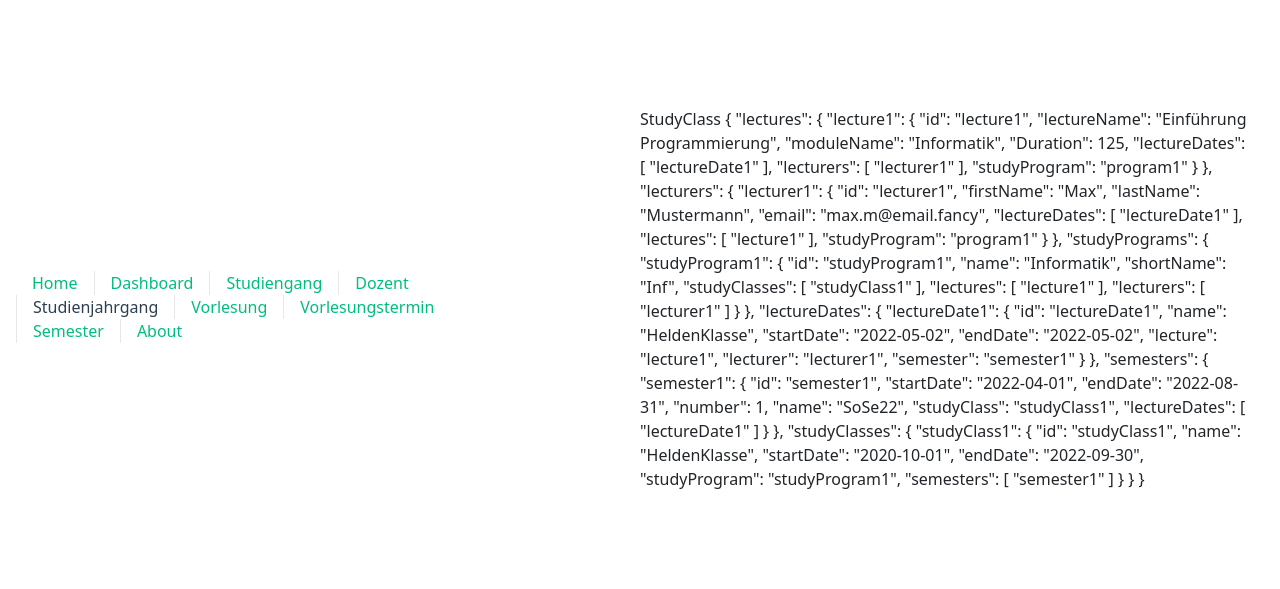
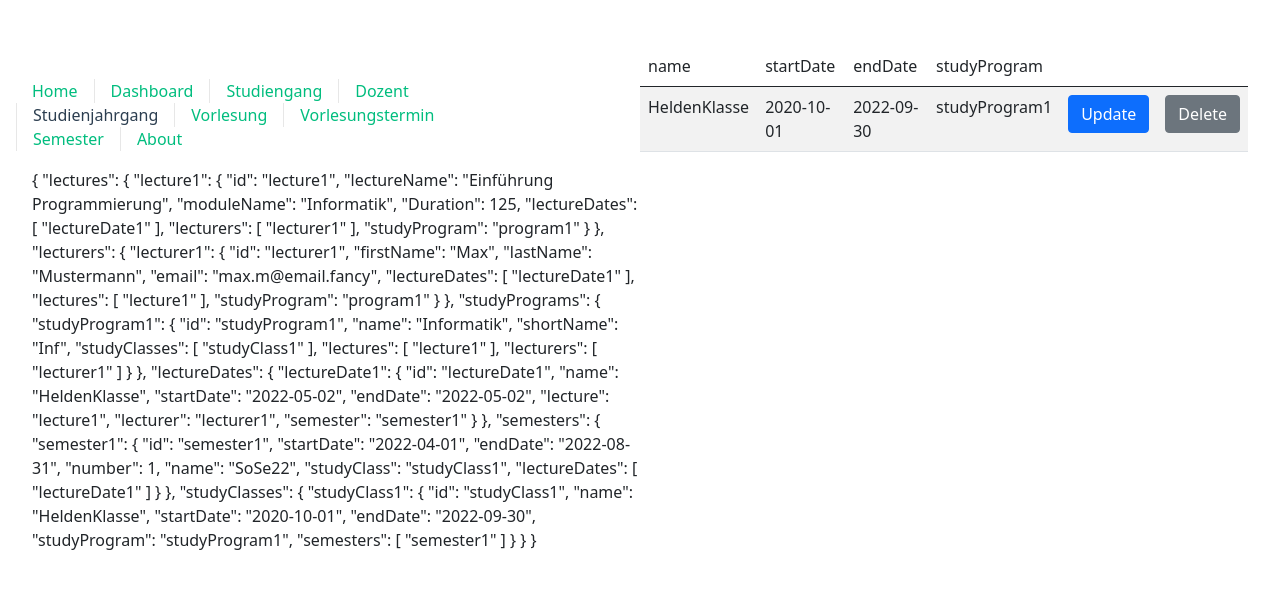
Before and after one commit to Koril94/vorlesungsplanung, a Vue app: page /studyClass in a window 1280 px wide. Shown: the part 101-690 px from the top of the page. Built offline with nearby package versions, Linux system fonts and the light colour scheme.

Commit message:
Added table views for every object

```diff
--- a/src/views/LectureView.vue
+++ b/src/views/LectureView.vue
@@ -1,7 +1,26 @@
-<template>Lecture</template>
+<template>
+<DataTable
+    @remove="removeLecture"
+    @update="updateLecture"
+    :data="data"
+    :columns="columns"
+  >
+  </DataTable>
+</template>
 <script>
 import { store } from "../store";
+import DataTable from "../components/DataTable.vue";
+
 export default {
   setup() {},
+  data() {
+    return {
+      data: store.lectures,
+      columns: ["lectureName", "moduleName", "Duration", "studyProgram"],
+    }
+  },
+  components: {
+    DataTable
+  }
 };
 </script>
--- a/src/views/LecturerView.vue
+++ b/src/views/LecturerView.vue
@@ -1,7 +1,26 @@
-<template>Lecturer</template>
+<template>
+<DataTable
+    @remove="removeLecturer"
+    @update="updateLecturer"
+    :data="data"
+    :columns="columns"
+  >
+  </DataTable>
+</template>
 <script>
 import { store } from "../store";
+import DataTable from "../components/DataTable.vue";
+
 export default {
   setup() {},
+  data() {
+    return {
+      data: store.lecturers,
+      columns: ["firstName", "lastName", "email", "studyProgram"],
+    }
+  },
+  components: {
+    DataTable
+  }
 };
 </script>
--- a/src/views/StudyClassView.vue
+++ b/src/views/StudyClassView.vue
@@ -1,7 +1,26 @@
-<template>StudyClass</template>
+<template>
+<DataTable
+    @remove="removeStudyClass"
+    @update="updateStudyClass"
+    :data="data"
+    :columns="columns"
+  >
+  </DataTable>
+</template>
 <script>
 import { store } from "../store";
+import DataTable from "../components/DataTable.vue";
+
 export default {
   setup() {},
+  data() {
+    return {
+      data: store.studyClasses,
+      columns: ["name", "startDate", "endDate", "studyProgram"],
+    }
+  },
+  components: {
+    DataTable
+  }
 };
 </script>
--- a/src/views/StudyProgramView.vue
+++ b/src/views/StudyProgramView.vue
@@ -1,7 +1,26 @@
-<template>StudyProgram</template>
+<template>
+<DataTable
+    @remove="removeStudyProgram"
+    @update="updateStudyProgram"
+    :data="data"
+    :columns="columns"
+  >
+  </DataTable>
+</template>
 <script>
 import { store } from "../store";
+import DataTable from "../components/DataTable.vue";
+
 export default {
   setup() {},
+  data() {
+    return {
+      data: store.studyPrograms,
+      columns: ["name", "shortName"],
+    }
+  },
+  components: {
+    DataTable
+  }
 };
 </script>
```
